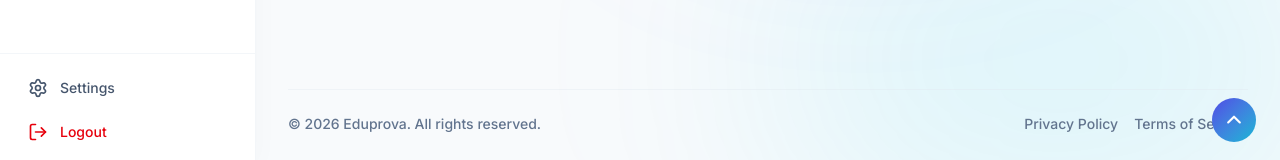
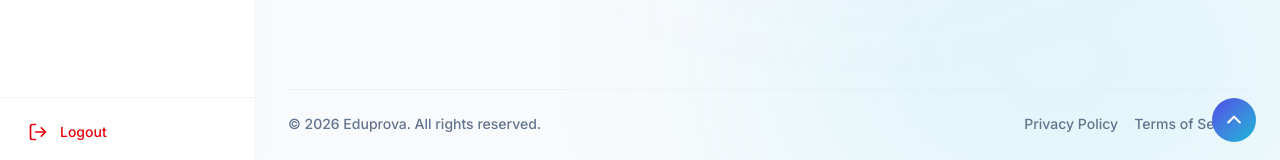
Before and after one commit to Dilshaj/Task-Trail, a React (Vite) app in the folder work-updates/: page /admin/pay-slip in a window 1280 px wide. Shown: the part 634-794 px from the top of the page. Built offline with nearby package versions, Linux system fonts and the light colour scheme; no server answers; sample sign-in values are in the browser's storage.

Commit message:
feat: implement employee details page with manual task progress tracking and assignment capabilities

```diff
--- a/work-updates/src/components/Sidebar.jsx
+++ b/work-updates/src/components/Sidebar.jsx
@@ -2,7 +2,7 @@ import React from 'react';
 import { NavLink } from 'react-router-dom';
 import { useAuth } from '../context/AuthContext';
 import { useProjectFilter } from '../context/ProjectFilterContext';
-import { Home, FolderKanban, Users, CheckSquare, Settings, X, LogOut, CalendarClock, FileText, ChevronLeft } from 'lucide-react';
+import { Home, FolderKanban, Users, CheckSquare, X, LogOut, CalendarClock, FileText, ChevronLeft } from 'lucide-react';
 import clsx from 'clsx';
 import dilshajLogo from '../pages/dilshaj-logo.jpg';
 
@@ -104,10 +104,7 @@ const Sidebar = ({ isOpen, onClose }) => {
             </div>
 
             <div className="mt-auto p-4 border-t border-slate-200/40 dark:border-slate-800 flex flex-col gap-2">
-                <button className="flex w-full items-center gap-3 rounded-lg px-3 py-2 text-sm font-medium text-slate-600 dark:text-slate-400 transition-colors hover:bg-slate-100 dark:hover:bg-slate-800">
-                    <Settings className="h-5 w-5" />
-                    Settings
-                </button>
+
                 <button
                     onClick={user ? logout : undefined}
                     className="flex w-full items-center gap-3 rounded-lg px-3 py-2 text-sm font-medium text-red-600 transition-colors hover:bg-red-50"
```
Also changed, not shown: 1 other file (tests, documents, lock files or other folders).
